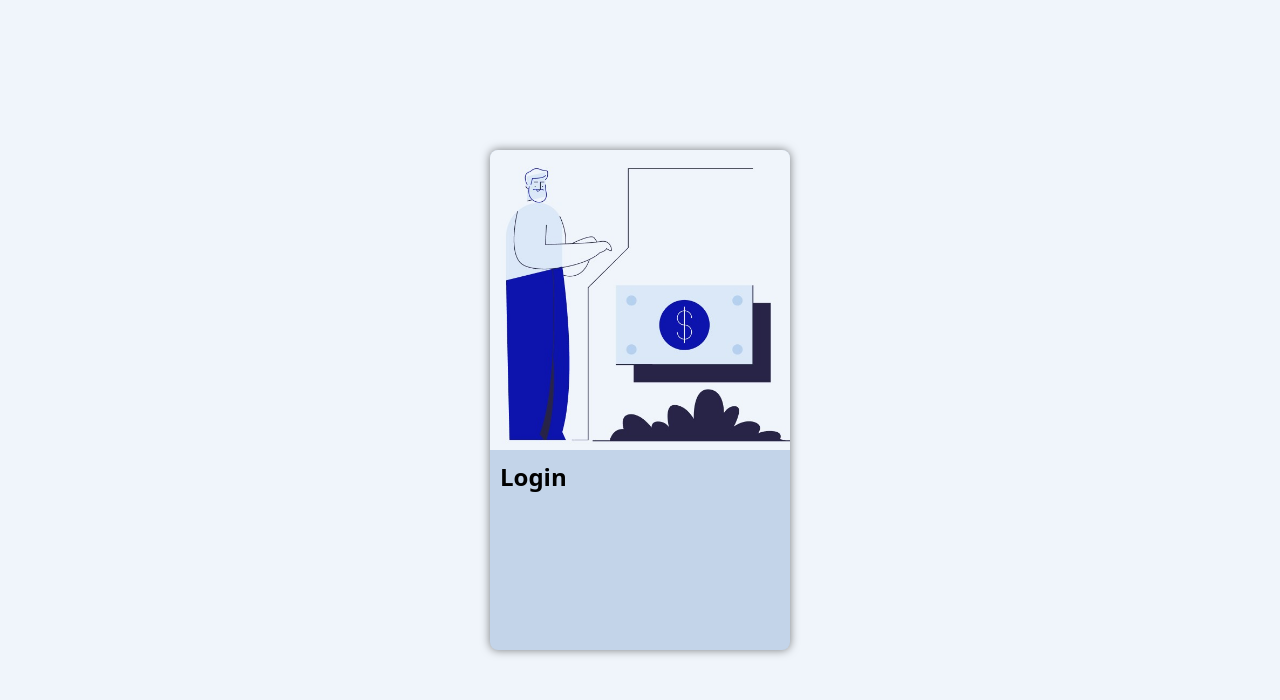
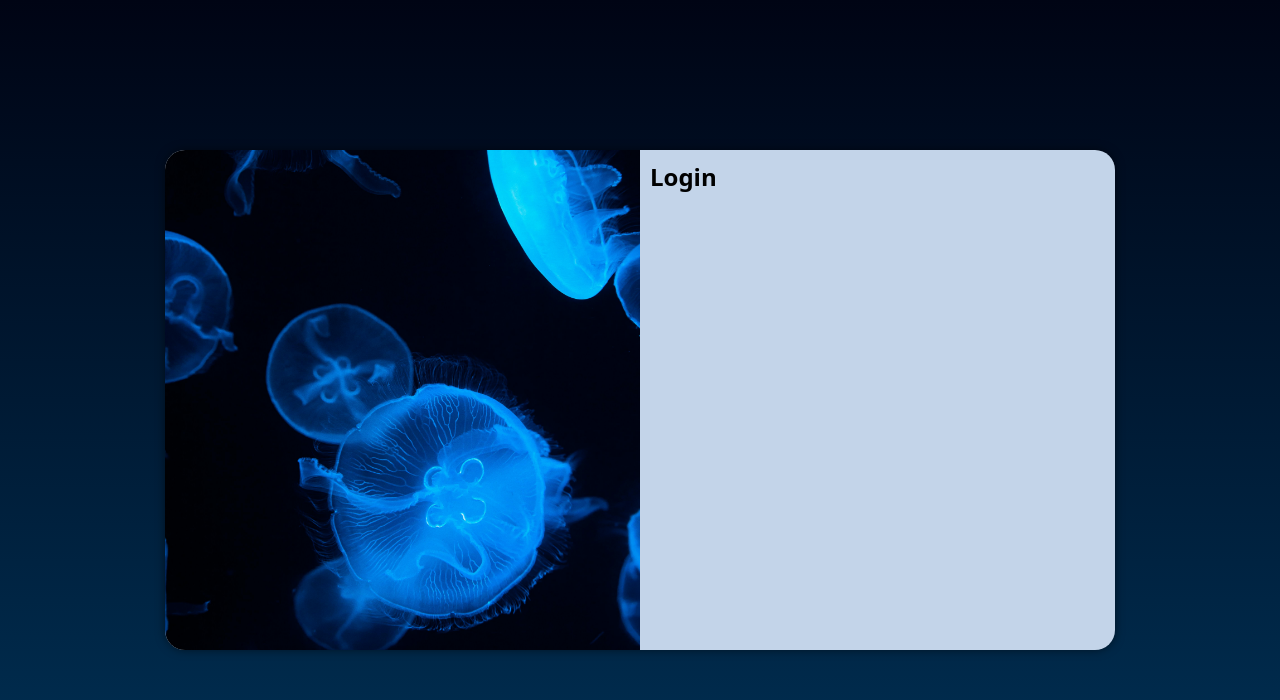
Before and after one commit to stelsol/projeto-login, a plain HTML site: page index.html in a window 1280 px wide. Drawn offline with Linux system fonts and the light colour scheme.

Commit message:
alterações da imagem e media queries

```diff
--- /dev/null
+++ b/estilos/media-query.css
@@ -0,0 +1,49 @@
+@charset "UTF-8";
+
+/*Trypical device brakepoints
+------------------------------
+telas pequenas: até 600px;
+Celulares: 600px até 768px;
+tablet: 768px até 992px;
+desktop: 992px até 1200px;
+telas grandes: de 1200px para cima;
+*/
+@media screen and (min-width: 768px) and (max-width: 992px){
+
+    body{
+        background-image: linear-gradient(to bottom, #000414,#003054 );
+    }
+
+    section.login {
+        width:80vw;
+    }
+    section.login > div.imagem{
+        float:left ;
+        width:30%;
+        height: 100%;
+    }
+    section.login > div.formulario{
+        float:right;
+        width: 70%;
+
+    }
+}
+
+@media screen and (min-width: 992px){
+
+    body{
+        background-image: linear-gradient(to bottom, #000414,#003054 );
+    }
+    section.login{
+        width: 950px;
+    }
+    section.login > div.imagem{
+        float:left;
+        width: 50%;
+        height: 100%;
+    }
+    section.login > div.formulario{
+        float: right;
+        width: 50%;
+    }
+}
--- a/estilos/style.css
+++ b/estilos/style.css
@@ -10,7 +10,7 @@
     box-sizing: border-box;
 }
 html,body{
-    background-color: #F0F5FB;
+    background-image: linear-gradient(to bottom, #000414,#003054 );
     height: 100vh;
     width: 100vw;
 }
@@ -30,12 +30,15 @@ section.login{
     background-color: #c3d4e9 ;
     width: 300px;
     height: 500px;
-    border-radius: 8px;
+    border-radius: 20px;
     box-shadow: 0px 0px 10px rgba(0, 0, 0, 0.507);
+
+    transition: width .3s, height .3s;
+    transition-timing-function: ease;
 }
 section.login > div.imagem{
     display: block;
-    background: url(../imagens/gestan.jpg);
+    background: url(../imagens/agua-viva.jpg);
     background-size: cover;
     background-position: center center;
     height: 300px;
--- a/index.html
+++ b/index.html
@@ -5,12 +5,13 @@
     <meta name="viewport" content="width=device-width, initial-scale=1.0">
     <title>login</title>
     <link rel="stylesheet" href="estilos/style.css">
+    <link rel="stylesheet" href="estilos/media-query.css">
 </head>
 <body>
     <main>
         <section class="login">
             <div class="imagem">
-
+                <!--Imagem colocada na CSS-->
             </div>
             <div class="formulario">
                 <h2>Login</h2>
```
Also changed, not shown: imagens/agua-viva.jpg (added), imagens/gestan.jpg (deleted), imagens/logo.png (deleted), imagens/nossa-logo.png (deleted).
